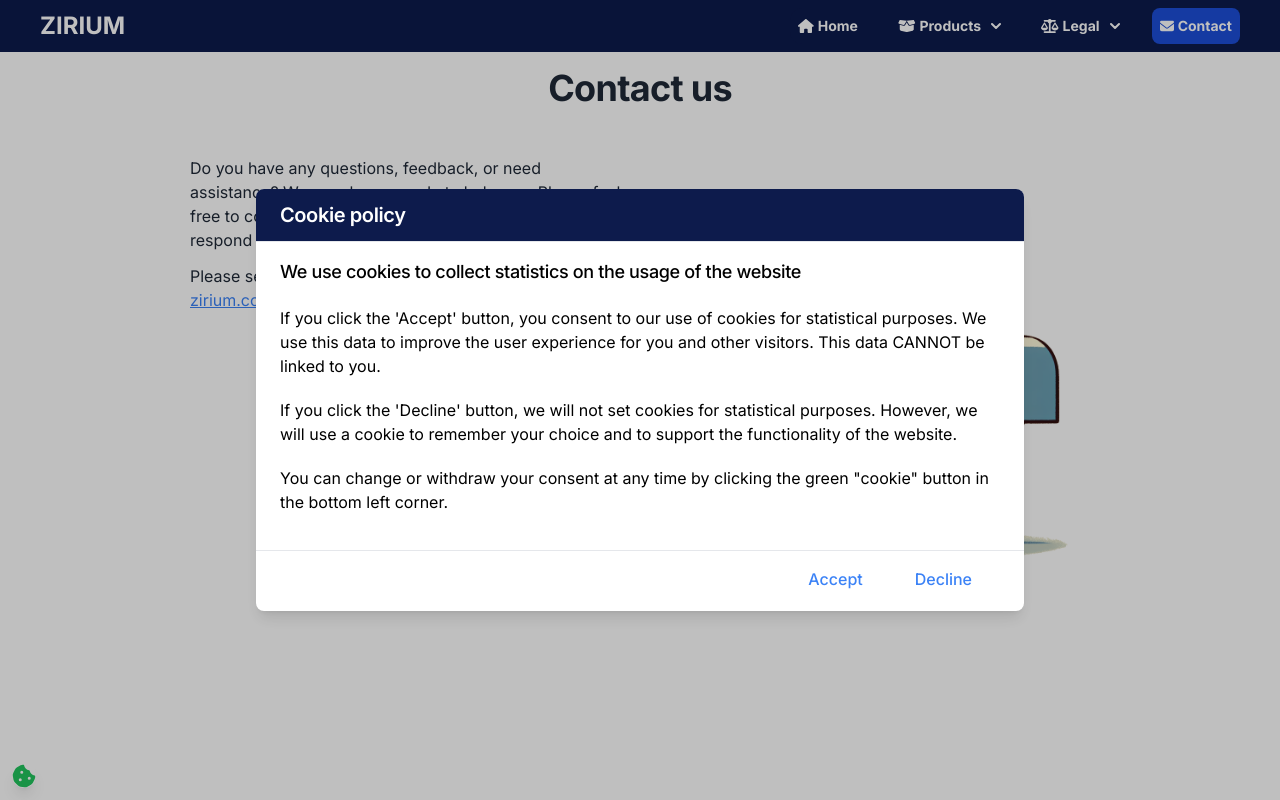
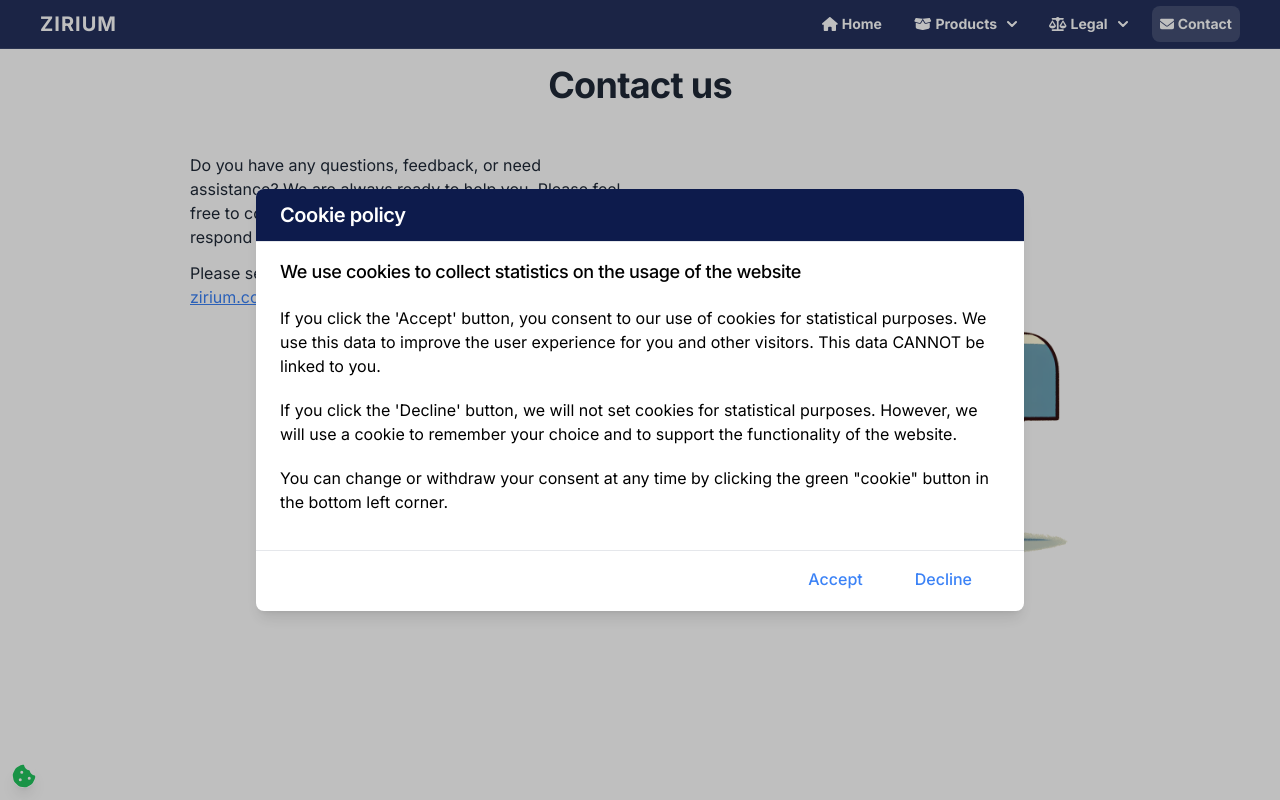
Before and after one commit to araz-code/short_watch_backend, a React (Vite) app in the folder frontend/: page /contact in a window 1280 px wide. Built offline with nearby package versions, Linux system fonts and the light colour scheme.

Commit message:
improve card and navigation.

```diff
--- a/frontend/src/components/Navigation.tsx
+++ b/frontend/src/components/Navigation.tsx
@@ -53,16 +53,18 @@ const Navigation: React.FC = () => {
     location.pathname
   );
 
-  const commonLinkClasses = "block md:hover:bg-blue-600 md:hover:rounded-lg";
+  const commonLinkClasses = "block md:hover:bg-white/10 md:hover:rounded-lg";
 
   const commonActiveClasses =
-    "underline md:no-underline md:bg-blue-700 md:rounded-lg md:text-white  hover:bg-blue-600 ";
+    "underline md:no-underline md:bg-white/15 md:rounded-lg md:text-white hover:bg-white/20";
 
   return (
     <>
-      <nav className="relative px-4 md:px-10 py-2 text-2xl font-bold text-white font-display bg-[#0d1b4c] z-30">
+      <nav className="relative px-4 md:px-10 py-1.5 text-2xl font-bold text-white font-display bg-[#0d1b4c]/90 backdrop-blur-md z-30 border-b border-white/10">
         <div className="flex flex-wrap items-center justify-between">
-          <Link to="/">ZIRIUM</Link>
+          <Link to="/" className="tracking-wider text-xl">
+            ZIRIUM
+          </Link>
           <button
             type="button"
             className={`inline-flex items-center p-2 w-10 h-10 justify-center text-sm text-white rounded-lg md:hidden ${
@@ -92,10 +94,10 @@ const Navigation: React.FC = () => {
             className={`${
               collapseMenu.mainMenu
                 ? "md:w-auto hidden"
-                : "absolute top-[3.1rem] right-0 w-[90%] mr-2 md:static md:w-auto md:m-0 text-gray-800 dark:text-white"
+                : "absolute top-[2.8rem] right-0 w-[90%] mr-2 md:static md:w-auto md:m-0 text-gray-800 dark:text-white"
             } md:block bg-transparent `}
           >
-            <ul className="flex flex-col text-sm p-4 md:p-0 mt-4 border border-gray-100 rounded-xl md:space-x-6 md:flex-row md:mt-0 md:border-0 bg-white dark:bg-[#121212] md:bg-[#0d1b4c] md:dark:bg-[#0d1b4c] ">
+            <ul className="flex flex-col text-sm p-4 md:p-0 mt-4 border border-gray-100 rounded-xl md:space-x-4 md:flex-row md:mt-0 md:border-0 bg-white dark:bg-[#121212] md:bg-transparent md:dark:bg-transparent">
               <li>
                 <NavLink
                   to="/"
@@ -143,8 +145,8 @@ const Navigation: React.FC = () => {
                   </svg>
                 </button>
                 <div
-                  className={`md:absolute md:z-10 md:shadow md:w-70 md:rounded-lg bg-white dark:bg-[#121212] font-normal divide-y divide-gray-100 md:border md:border-gray-100 text-gray-800 dark:text-white ${
-                    collapseMenu.productMenu ? "hidden" : "top-[3.8rem]"
+                  className={`md:absolute md:z-10 md:shadow-lg md:w-70 md:rounded-xl bg-white dark:bg-[#1e1e1e] font-normal divide-y divide-gray-100 dark:divide-gray-700 md:border md:border-gray-200 dark:md:border-gray-700 text-gray-800 dark:text-white ${
+                    collapseMenu.productMenu ? "hidden" : "top-[3.3rem]"
                   }`}
                 >
                   <ul className="text-sm md:text-base">
@@ -208,8 +210,8 @@ const Navigation: React.FC = () => {
                   </svg>
                 </button>
                 <div
-                  className={`md:absolute md:z-10 md:shadow md:w-70 md:rounded-lg bg-white dark:bg-[#121212] font-normal divide-y divide-gray-100 md:border md:border-gray-100 text-gray-800 dark:text-white ${
-                    collapseMenu.legalMenu ? "hidden" : "top-[3.8rem]"
+                  className={`md:absolute md:z-10 md:shadow-lg md:w-70 md:rounded-xl bg-white dark:bg-[#1e1e1e] font-normal divide-y divide-gray-100 dark:divide-gray-700 md:border md:border-gray-200 dark:md:border-gray-700 text-gray-800 dark:text-white ${
+                    collapseMenu.legalMenu ? "hidden" : "top-[3.3rem]"
                   }`}
                 >
                   <ul className="text-sm md:text-base">
--- a/frontend/src/components/UI/Card.tsx
+++ b/frontend/src/components/UI/Card.tsx
@@ -1,24 +1,3 @@
-/*import { FontAwesomeIcon } from "@fortawesome/react-fontawesome";
-import { IconDefinition } from "@fortawesome/fontawesome-svg-core";
-
-const BoxWithIcon: React.FC<{
-  icon: IconDefinition;
-  title: string;
-  content: string;
-}> = ({ icon, title, content }) => {
-  return (
-    <div className="border p-4 rounded-md shadow-md flex flex-col items-center w-[85%] h-full">
-      <div className="mb-2 text-[#305f9e]">
-        <FontAwesomeIcon size="2x" icon={icon} />
-      </div>
-      <h3 className="text-lg font-semibold mb-2">{title}</h3>
-      <p className="text-md text-gray-700">{content}</p>
-    </div>
-  );
-};
-
-export default BoxWithIcon;*/
-
 import { FontAwesomeIcon } from "@fortawesome/react-fontawesome";
 import { IconDefinition } from "@fortawesome/fontawesome-svg-core";
 
@@ -28,16 +7,20 @@ const Card: React.FC<{
   content: string;
 }> = ({ icon, title, content }) => {
   return (
-    <figure className="p-4 max-w-sm text-gray-800 dark:text-white">
-      <div className="flex flex-col p-5 h-full">
-        <div className="flex flex-col items-center mb-3">
-          <div className="mb-2 text-[#305f9e] dark:text-white">
-            <FontAwesomeIcon size="2x" icon={icon} />
+    <figure className="p-4 max-w-sm group">
+      <div className="flex flex-col p-6 h-full rounded-2xl bg-white dark:bg-[#1e1e1e] border border-gray-200 dark:border-gray-700 shadow-sm hover:shadow-lg transition-all duration-300 hover:-translate-y-1">
+        <div className="flex flex-col items-center mb-4">
+          <div className="mb-3 w-12 h-12 rounded-xl bg-blue-50 dark:bg-blue-900/30 flex items-center justify-center text-blue-600 dark:text-blue-400 group-hover:scale-110 transition-transform duration-300">
+            <FontAwesomeIcon size="lg" icon={icon} />
           </div>
-          <h3 className="text-lg font-semibold mb-2 self-start">{title}</h3>
+          <h3 className="text-lg font-semibold self-start text-gray-800 dark:text-white">
+            {title}
+          </h3>
         </div>
         <div className="flex flex-col justify-between flex-grow">
-          <p className="leading-relaxed text-md">{content}</p>
+          <p className="leading-relaxed text-md text-gray-600 dark:text-gray-400">
+            {content}
+          </p>
         </div>
       </div>
     </figure>
```
